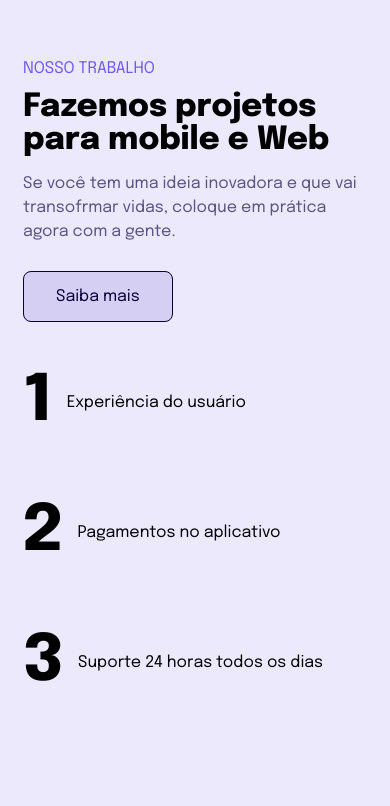
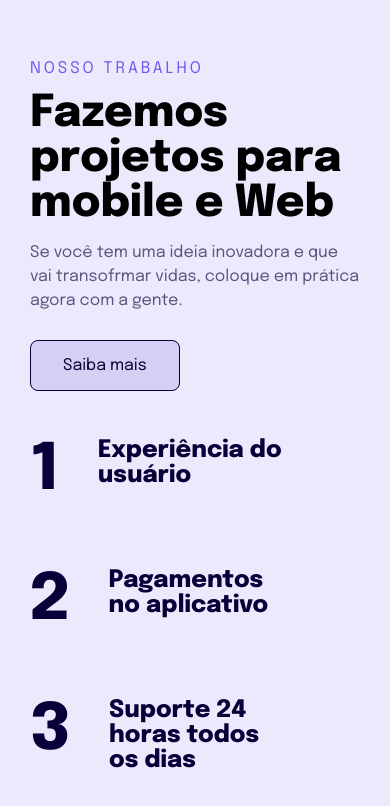
Before and after one commit to byBrunoSouza/mobile-first, a plain HTML site: page index.html in a window 390 px wide. Drawn offline with Linux system fonts and the light colour scheme.

Commit message:
finished mobile page

```diff
--- a/styles/style.css
+++ b/styles/style.css
@@ -4,16 +4,25 @@
   box-sizing: border-box;
 }
 
+:root {
+  font-size: 62.5%;
+}
+
 body {
+  font-size: 1.6rem;
   background-color: #ece9fd;
-  padding: 60px 23px 66px;
+  padding: 6rem 2.3rem 6.6rem;
   font-family: "Epilogue", sans-serif;
+}
+main {
+  max-width: 33rem;
+  margin: 0 auto;
 }
 
 main p:nth-child(1) {
   text-transform: uppercase;
   color: #7158ef;
-  margin-bottom: 14px;
+  margin-bottom: 1.4rem;
 }
 
 li {
@@ -21,32 +30,41 @@ li {
 }
 
 h1 {
-  margin-bottom: 15px;
+  font-size: 4.4rem;
+  margin-bottom: 1.5rem;
+}
+
+p:nth-child(1) {
+  letter-spacing: 3px;
 }
 
 .p-primary {
   color: rgba(10, 0, 57, 0.64);
   line-height: 1.5;
-  margin-bottom: 44px;
+  margin-bottom: 4.4rem;
 }
 
 a {
-  padding: 16px 32px;
+  padding: 1.6rem 3.2rem;
   border: 1px solid #090039;
-  border-radius: 8px;
+  border-radius: 0.8rem;
   text-decoration: none;
   color: #090039;
   background-color: #d5cff3;
 }
 
 li {
-  margin-top: 64px;
+  font-weight: 700;
+  font-size: 2.4rem;
+  color: #090039;
+  margin-top: 6.4rem;
+  max-width: 25.7rem;
   display: flex;
-  align-items: center;
-  gap: 14px;
+  align-items: flex-start;
+  gap: 3.8rem;
 }
 
 li span {
-  font-size: 64px;
+  font-size: 6.4rem;
   font-weight: 800;
 }
```
